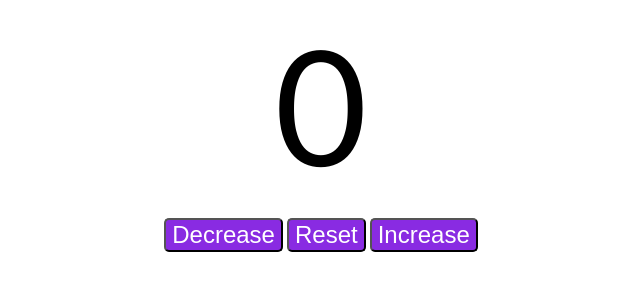
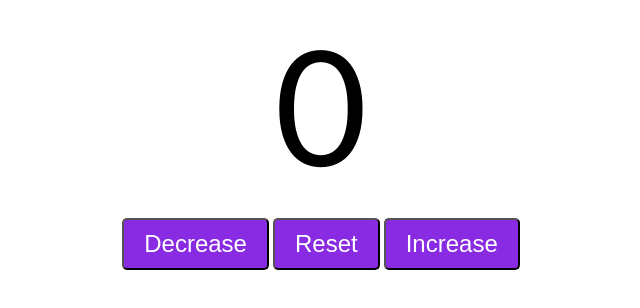
Before and after one commit to Arthursottile/CursoJavaScript, a plain HTML site: page Aula07/index.html in a window 1280 px wide. Shown: the whole page, without its empty margins (319-959 px from the left). Drawn offline with Linux system fonts and the light colour scheme.

```diff
--- a/Aula07/style.css
+++ b/Aula07/style.css
@@ -10,7 +10,7 @@
 
 }
 .Buttons{
-    pading: 10px 20px;
+    padding: 10px 20px;
     font-size: 1.5em;
     color: rgb(255, 255, 255);
     background-color: rgb(137, 43, 226);
```
